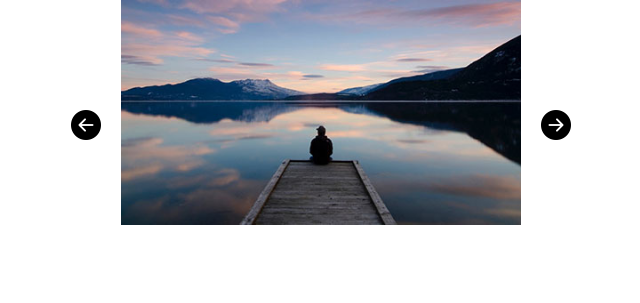
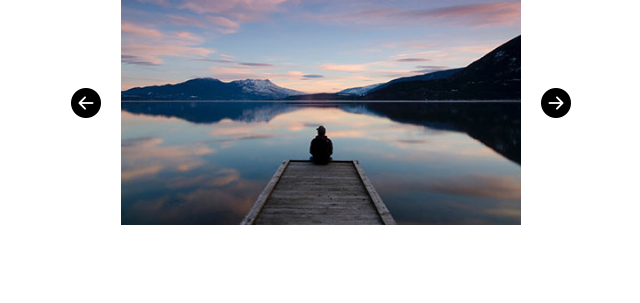
Before and after one commit to DezVibez/js-array-carousel, a plain HTML site: page index.html in a window 1280 px wide. Shown: the whole page, without its empty margins (319-959 px from the left). Drawn offline with nearby package versions, Linux system fonts and the light colour scheme.

Commit message:
button fissi

```diff
--- a/style.css
+++ b/style.css
@@ -6,6 +6,7 @@
 #carousel {
     position: relative;
     width: 400px;
+    height: 300px;
     margin: 0 auto;
 }
 
@@ -22,7 +23,7 @@ img { width: 100%;}
     font-size: 30px;
     position: absolute;
     color: black;
-    bottom: 50%;
+    bottom: 70%;
     height: 10px;
     z-index: 1;
 }
```
